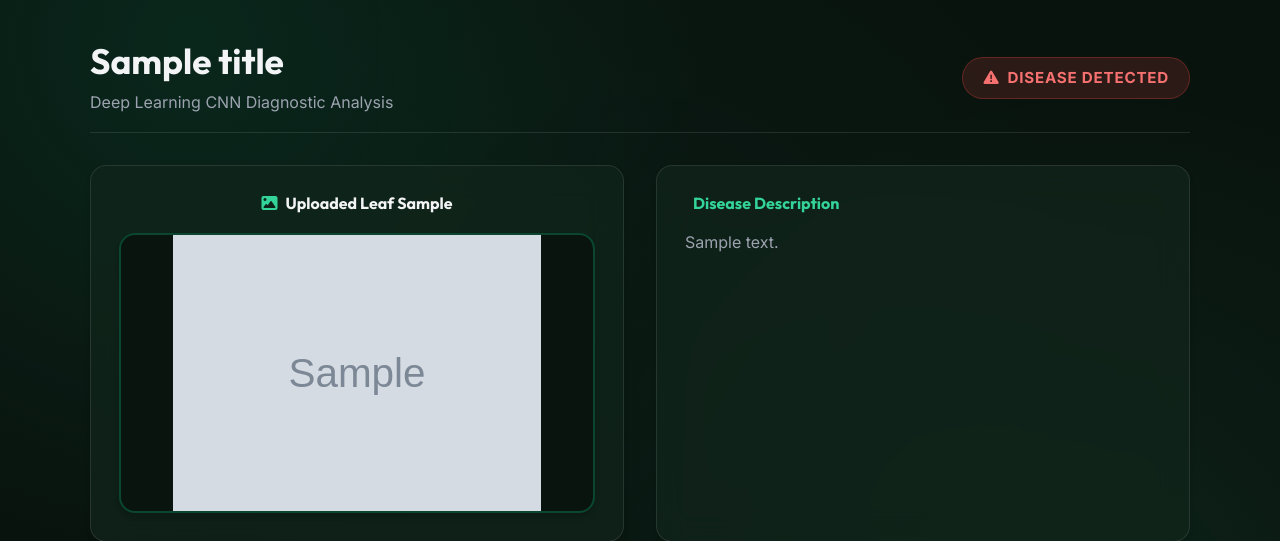
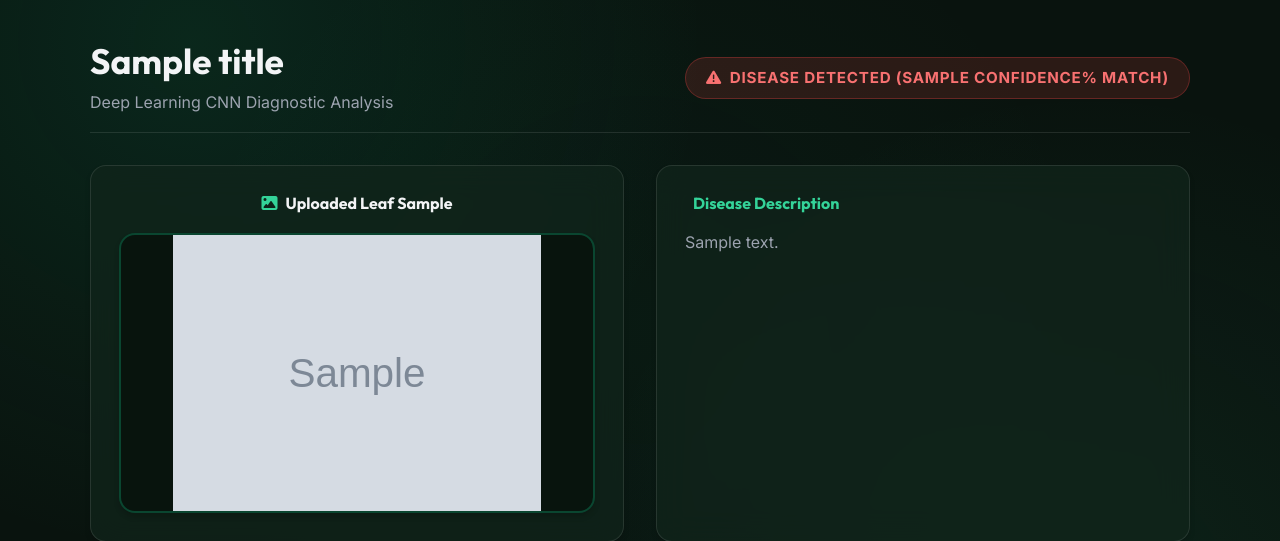
Before and after one commit to suvo1119/Plant-Desease-Detection, a Flask app: template Flask Deployed App/templates/submit.html in a window 1280 px wide. Shown: the part 78-619 px from the top of the page. Run offline with Flask 2, Linux system fonts and the light colour scheme; the template is opened without the code that fills it: most values are stand-ins (such as "Sample title", 1, 10 or a date in 2020); grey boxes marked "Sample" are stand-in pictures.

Commit message:
Enhance prediction pipeline with EXIF rotation, confidence scoring, and supported species guide

```diff
--- a/Flask Deployed App/app.py
+++ b/Flask Deployed App/app.py
@@ -1,6 +1,6 @@
 import os
 from flask import Flask, redirect, render_template, request, url_for
-from PIL import Image
+from PIL import Image, ImageOps
 import torchvision.transforms.functional as TF
 import CNN
 import numpy as np
@@ -22,14 +22,21 @@ model.eval()
 
 def prediction(image_path):
     image = Image.open(image_path)
+    # Auto-orient smartphone photos based on EXIF metadata
+    try:
+        image = ImageOps.exif_transpose(image)
+    except Exception:
+        pass
+    # Ensure RGB mode (prevents shape errors on RGBA PNGs or Grayscale)
+    image = image.convert('RGB')
     image = image.resize((224, 224))
     input_data = TF.to_tensor(image)
     input_data = input_data.view((-1, 3, 224, 224)).to(device)
     with torch.no_grad():
         output = model(input_data)
-    output = output.cpu().detach().numpy()
-    index = np.argmax(output)
-    return index
+        probabilities = torch.softmax(output, dim=1)
+        conf_val, pred_val = torch.max(probabilities, dim=1)
+    return pred_val.item(), conf_val.item() * 100
 
 
 app = Flask(__name__)
@@ -60,9 +67,9 @@ def submit():
         file_path = os.path.join(upload_dir, filename)
         image.save(file_path)
         print(file_path)
-        pred = prediction(file_path)
+        pred, confidence = prediction(file_path)
         title = disease_info['disease_name'][pred]
-        description =disease_info['description'][pred]
+        description = disease_info['description'][pred]
         prevent = disease_info['Possible Steps'][pred]
         image_url = disease_info['image_url'][pred]
         supplement_name = supplement_info['supplement name'][pred]
@@ -70,7 +77,9 @@ def submit():
         supplement_buy_link = supplement_info['buy link'][pred]
         user_image = url_for('static', filename='uploads/' + filename)
         return render_template('submit.html', title=title, desc=description, prevent=prevent,
-                               image_url=image_url, user_image=user_image, pred=pred, sname=supplement_name, simage=supplement_image_url, buy_link=supplement_buy_link)
+                               image_url=image_url, user_image=user_image, pred=pred,
+                               confidence=round(confidence, 1),
+                               sname=supplement_name, simage=supplement_image_url, buy_link=supplement_buy_link)
 
 @app.route('/market', methods=['GET', 'POST'])
 def market():
--- a/Flask Deployed App/templates/submit.html
+++ b/Flask Deployed App/templates/submit.html
@@ -15,12 +15,24 @@ Diagnostic Result - {{title}}
         </div>
         <div>
             {% if pred in [3, 5, 7, 11, 15, 18, 20, 23, 24, 25, 28, 38] %}
-                <span class="badge-status badge-healthy"><i class="fa-solid fa-circle-check"></i> Healthy Plant</span>
+                <span class="badge-status badge-healthy"><i class="fa-solid fa-circle-check"></i> Healthy Plant ({{confidence}}% Match)</span>
             {% else %}
-                <span class="badge-status badge-diseased"><i class="fa-solid fa-triangle-exclamation"></i> Disease Detected</span>
+                <span class="badge-status badge-diseased"><i class="fa-solid fa-triangle-exclamation"></i> Disease Detected ({{confidence}}% Match)</span>
             {% endif %}
         </div>
     </div>
+
+    {% if confidence < 60 %}
+    <div style="background: rgba(245, 158, 11, 0.12); border: 1px solid rgba(245, 158, 11, 0.35); border-radius: var(--radius-md); padding: 1.25rem 1.5rem; margin-bottom: 2rem; display: flex; align-items: flex-start; gap: 1rem;">
+        <i class="fa-solid fa-triangle-exclamation" style="color: #fbbf24; font-size: 1.5rem; margin-top: 0.15rem;"></i>
+        <div>
+            <h5 style="color: #fbbf24; font-size: 1.05rem; margin-bottom: 0.35rem; font-weight: 600;">Low Confidence Detection ({{confidence}}%)</h5>
+            <p style="color: var(--text-muted); font-size: 0.95rem; line-height: 1.6; margin: 0;">
+                The AI is uncertain about this leaf. This usually occurs if the leaf belongs to an <strong>unsupported tree/plant species</strong> or if the photo was taken with multiple leaves or a cluttered background. The model is trained to recognize <strong>14 specific plant species</strong> (Apple, Blueberry, Cherry, Corn, Grape, Orange, Peach, Bell Pepper, Potato, Raspberry, Soybean, Squash, Strawberry, Tomato).
+            </p>
+        </div>
+    </div>
+    {% endif %}
 
     <!-- Main Results Layout -->
     <div style="display: grid; grid-template-columns: repeat(auto-fit, minmax(320px, 1fr)); gap: 2rem; margin-bottom: 2rem;">
```
Also changed, not shown: Flask Deployed App/templates/index.html (+13 -0 lines).
